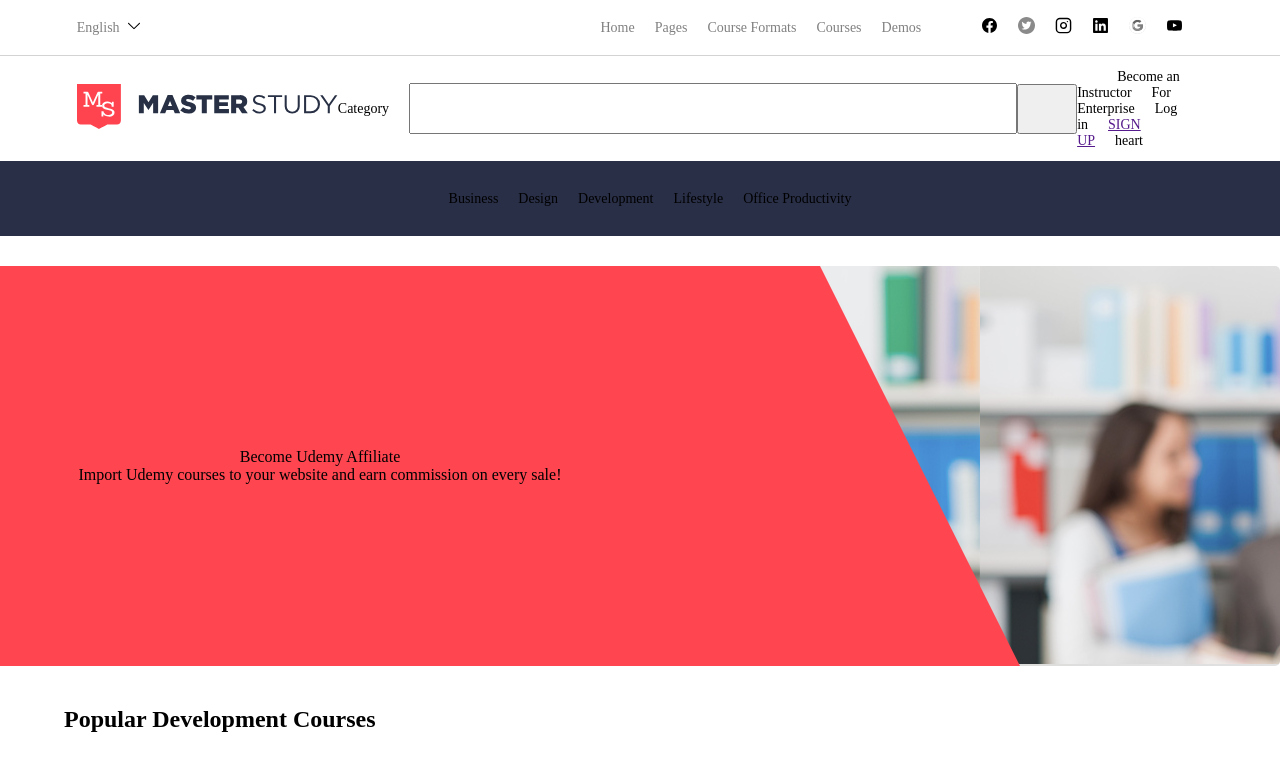
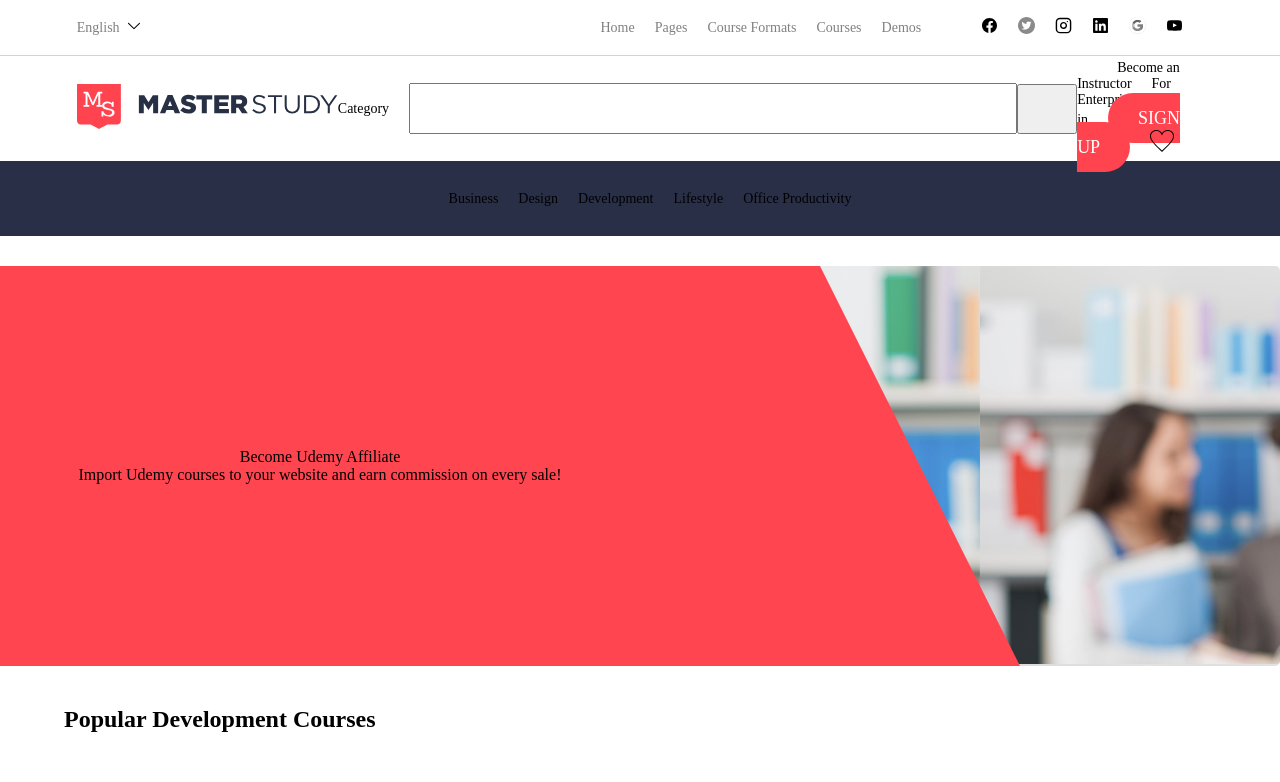
Before and after one commit to Starliege/proj-html-vuejs, a Vue app: page / in a window 1280 px wide. Shown: the top 782 px of the page. Built offline with nearby package versions, Linux system fonts and the light colour scheme.

Commit message:
layout done, hover richiesti implementati, nostyle

```diff
--- a/src/components/sections/InstructorBusiness.vue
+++ b/src/components/sections/InstructorBusiness.vue
@@ -63,6 +63,21 @@
                 }
                 p {
                     font-size: 21px;
+                    margin-bottom: 50px;
+                }
+
+                a {
+                    border-radius: 35px;
+                    background: #ff4450;
+                    padding: 20px;
+                    width: 250px;
+                    height: 150px;
+                    text-decoration: none;
+                    color: white;
+                }
+                a:hover {
+                    background: #46af35;
+                    transition: 0.2s;
                 }
             }
         }
--- a/src/components/sections/SearchBar.vue
+++ b/src/components/sections/SearchBar.vue
@@ -15,7 +15,7 @@
           <li>For Enterprise</li>
           <li>Log in</li>
           <li><a href="">SIGN UP</a></li>
-                  <li>heart</li>
+          <li><img src="../../assets/img/icons/iconmonstr-heart-thin.svg" alt=""></li>
         </ul>
       </div>
     </div>
@@ -43,17 +43,28 @@
 
     ul {
       list-style-type: none;
-                  margin: auto ;
+      margin: auto;
       display: inline;
 
       li {
         display: inline;
         margin-right: 20px;
 
-                      img {
-                          height: 17px;
-                          align-self: center;
-                          filter: grayscale(100%);
+        a {
+          border-radius: 35px;
+          background: #ff4450;
+          padding: 15px 30px 15px 30px;
+          width: 450px;
+          height: 150px;
+          text-decoration: none;
+          color: white;
+          font-size: 18px;
+
+        }
+
+        a:hover {
+          background: #375ca2;
+          transition: 0.2s;
         }
       }
     }
@@ -64,12 +75,12 @@
     margin-left: 5px;
   }
 
-      .MiddleSearch{
+  .MiddleSearch {
     display: flex;
     align-items: center;
   }
 
-      .SearchBar{
+  .SearchBar {
     width: 600px;
     height: 45px;
   }
@@ -79,6 +90,4 @@
     height: 50px;
   }
 }
-
-
 </style>
```
Also changed, not shown: src/assets/img/icons/iconmonstr-heart-thin.svg (added), src/components/sections/FooterCopyright.vue (deleted). Lines whose indentation alone changed are shown as unchanged.
